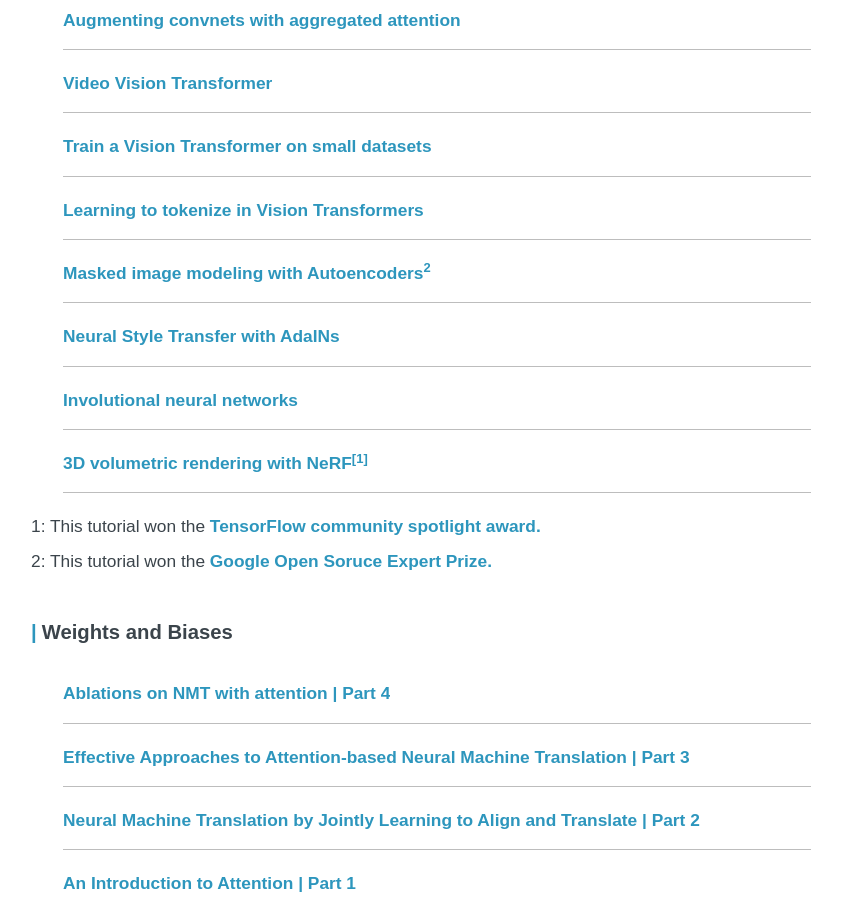
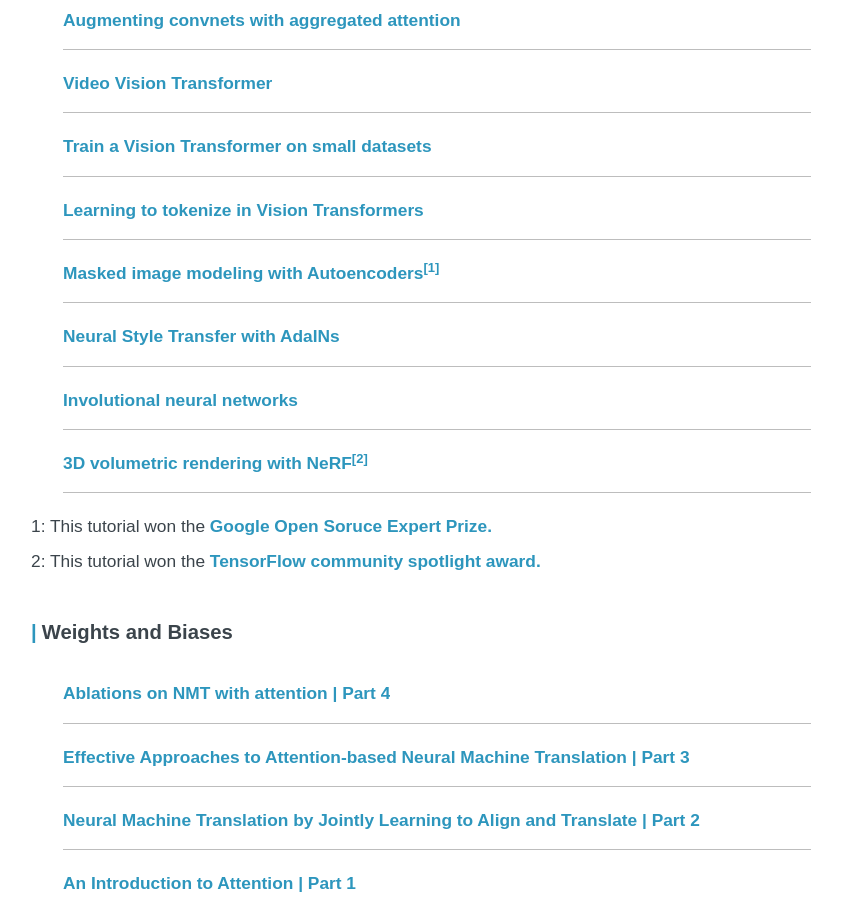
Before and after one commit to ariG23498/ariG23498.github.io, a Jekyll site: the page built from blogs.md, in a window 1280 px wide and 900 px high, scrolled down 762 px. Shown: the whole window, without its empty margins (219-1061 px from the left). Built offline with Jekyll 4.4.1, drawn with Linux system fonts in a browser that asks for light colours; part of the change alters nothing that is shown.

Commit message:
reordering the blogs

```diff
--- a/blogs.md
+++ b/blogs.md
@@ -42,7 +42,7 @@ permalink: /posts
                 <a class="archive-item-link" href="https://keras.io/examples/vision/token_learner/" target="_blank" rel="noopener noreferrer">Learning to tokenize in Vision Transformers</a>
         </article>
         <article class="archive-item">
-                <a class="archive-item-link" href="https://keras.io/examples/vision/masked_image_modeling/" target="_blank" rel="noopener noreferrer">Masked image modeling with Autoencoders<sup>2</sup></a>
+                <a class="archive-item-link" href="https://keras.io/examples/vision/masked_image_modeling/" target="_blank" rel="noopener noreferrer">Masked image modeling with Autoencoders<sup>[1]</sup></a>
         </article>
         <article class="archive-item">
                 <a class="archive-item-link" href="https://keras.io/examples/generative/adain/" target="_blank" rel="noopener noreferrer">Neural Style Transfer with AdaINs</a>
@@ -51,11 +51,12 @@ permalink: /posts
                 <a class="archive-item-link" href="https://keras.io/examples/vision/involution/" target="_blank" rel="noopener noreferrer">Involutional neural networks</a>
         </article>
          <article class="archive-item">
-                <a class="archive-item-link" href="https://keras.io/examples/vision/nerf/" target="_blank" rel="noopener noreferrer">3D volumetric rendering with NeRF<sup>[1]</sup></a>
+                <a class="archive-item-link" href="https://keras.io/examples/vision/nerf/" target="_blank" rel="noopener noreferrer">3D volumetric rendering with NeRF<sup>[2]</sup></a>
         </article>
 
-        1: This tutorial won the <a href="https://twitter.com/TensorFlow/status/1466150113814929413" target="_blank" rel="noopener noreferrer">TensorFlow community spotlight award.</a><br>
-        2: This tutorial won the <a href="https://www.kaggle.com/general/316181" target="_blank" rel="noopener noreferrer">Google Open Soruce Expert Prize.</a>
+        1: This tutorial won the <a href="https://www.kaggle.com/general/316181" target="_blank" rel="noopener noreferrer">Google Open Soruce Expert Prize.</a><br>
+        2: This tutorial won the <a href="https://twitter.com/TensorFlow/status/1466150113814929413" target="_blank" rel="noopener noreferrer">TensorFlow community spotlight award.</a>
+
 
         <h3>Weights and Biases</h3>
             <article class="archive-item">
```
